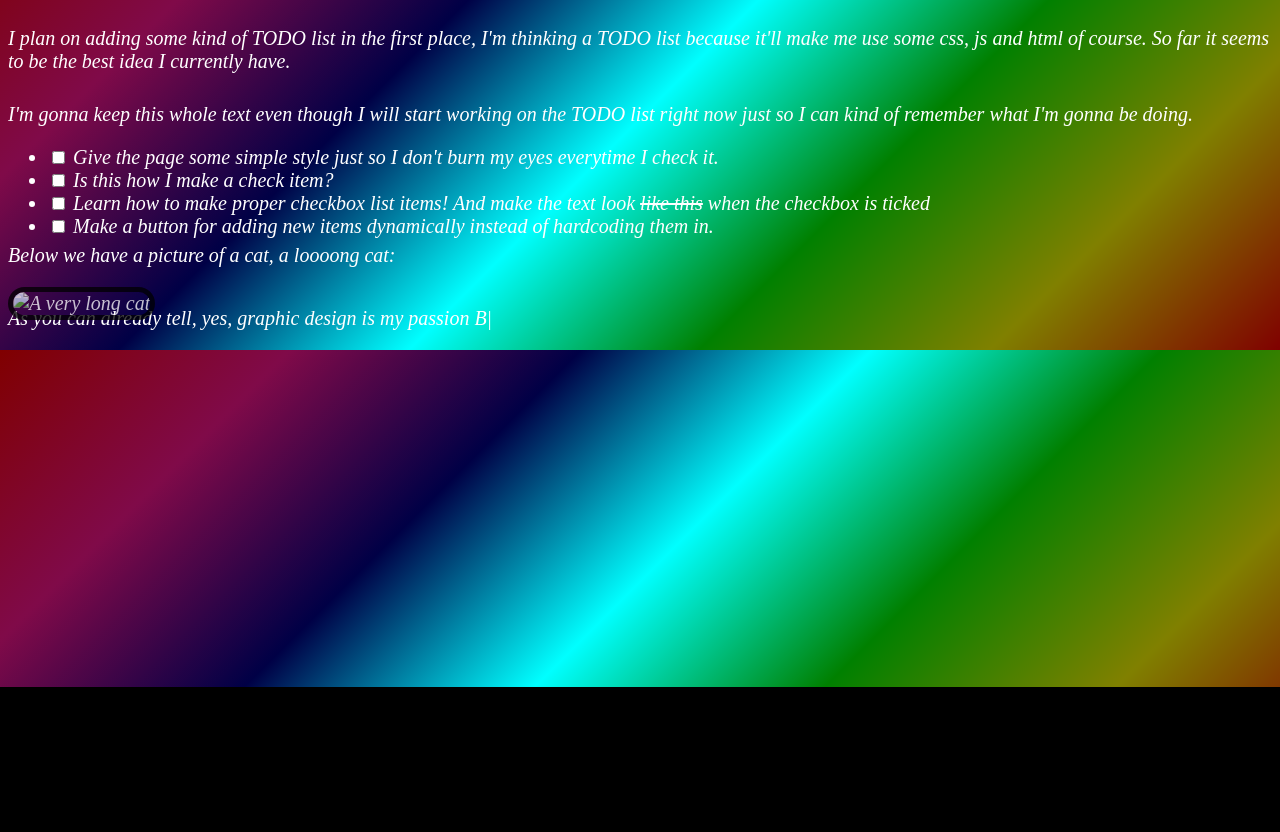
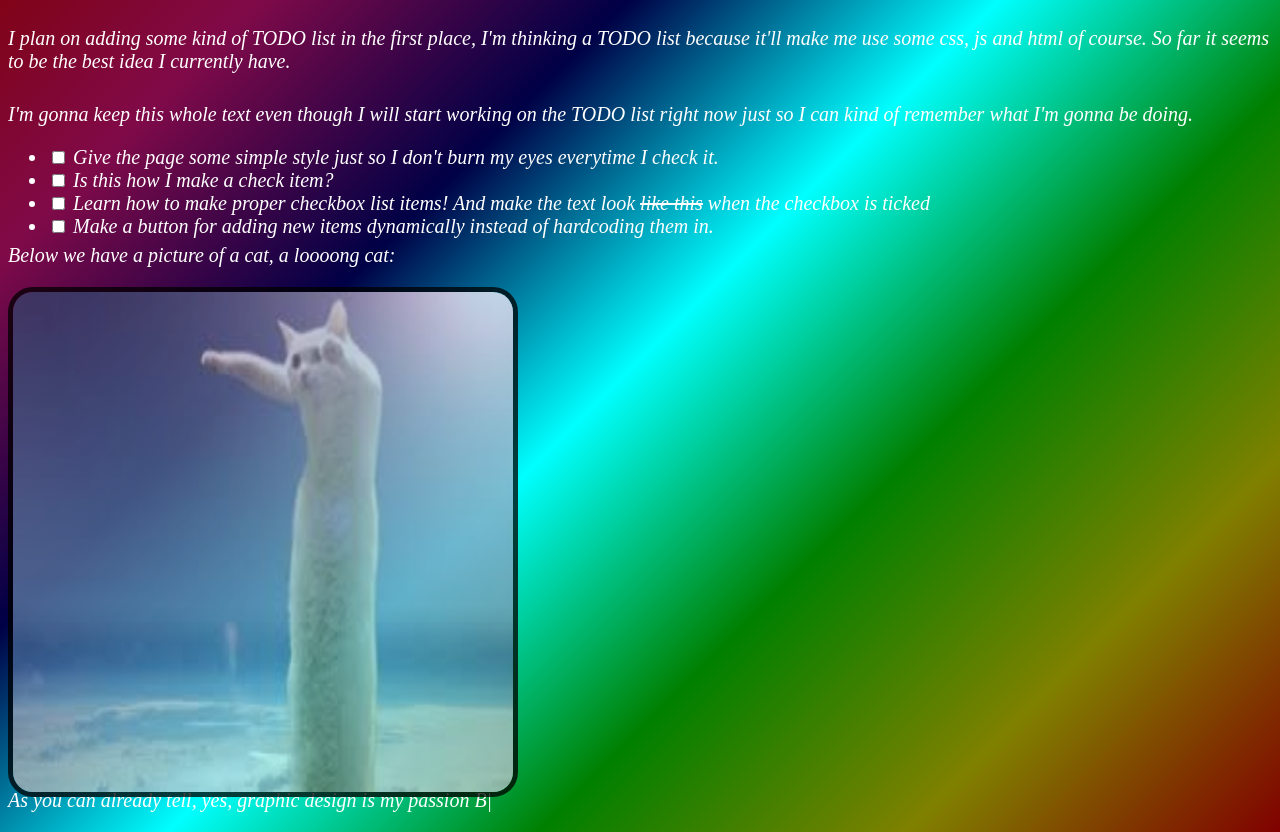
Before and after one commit to GuilhermeLasco/my-stuff, a plain HTML site: page index.html in a window 1280 px wide. Shown: the part 113-945 px from the top of the page. Before the commit the page ends 800 px from the top, so only its background shows below. Drawn offline with Linux system fonts and the light colour scheme.

Commit message:
fixed img path index.html

```diff
--- a/index.html
+++ b/index.html
@@ -40,7 +40,7 @@
         </ul>
 
         <p>Below we have a picture of a cat, a loooong cat:</p>
-        <img src="media/long-cat.png" alt="A very long cat">
+        <img src="website/media/long-cat.png" alt="A very long cat">
         <p>As you can already tell, yes, graphic design is my passion B|</p>
     </div>
 
```
